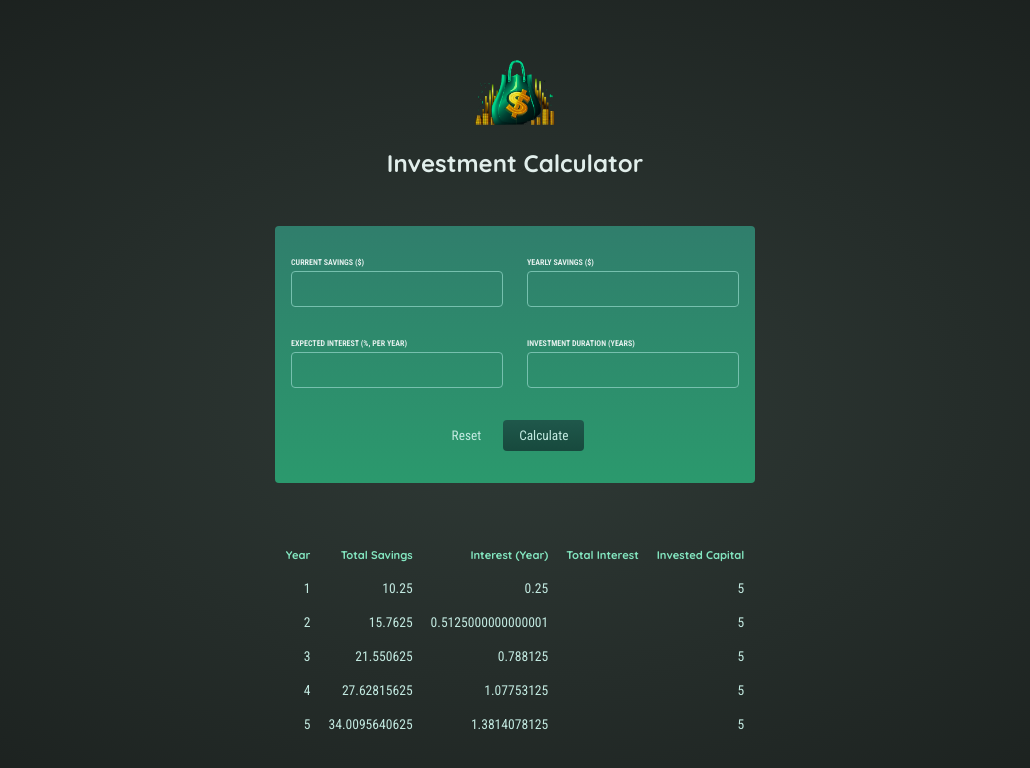
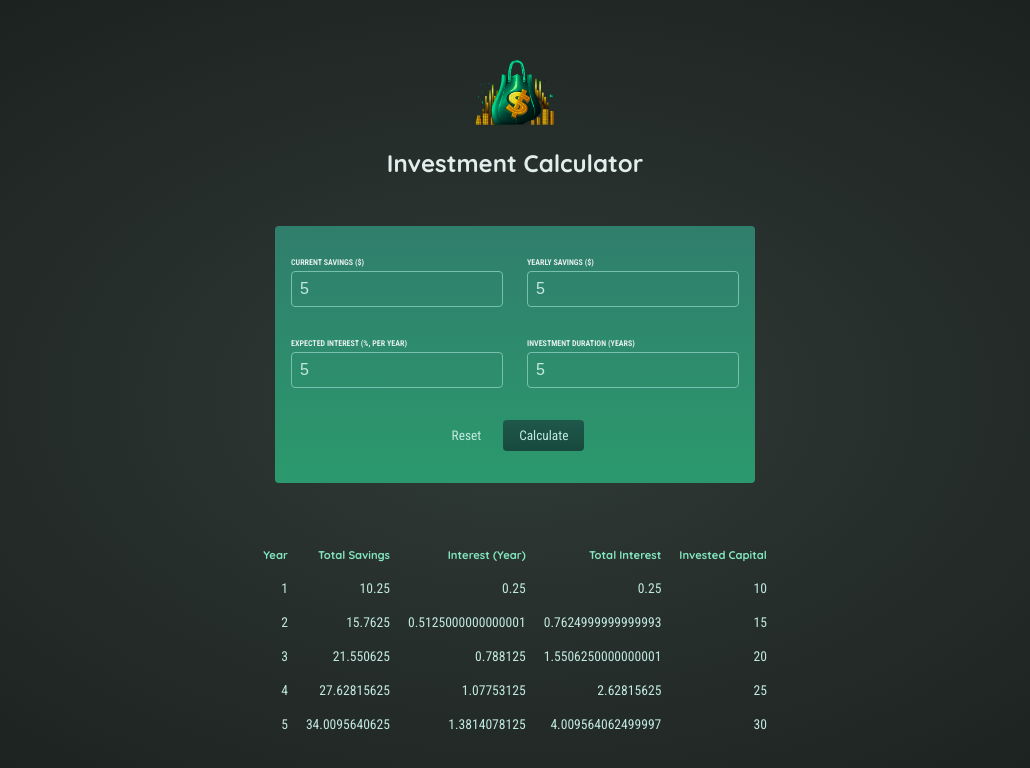
Before and after one commit to dulitharuvin/react-investment-calculator, a React (Create React App) app: page / in a window 1280 px wide. Both pictures are taken after typing "5", "5", "5", "5" into the empty fields and a click on the button "Calculate". Shown: the top 768 px of the page, without its empty margins (125-1155 px from the left). Built offline with nearby package versions, Linux system fonts and the light colour scheme.

Commit message:
updated rerendering of app result data

```diff
--- a/src/App.js
+++ b/src/App.js
@@ -6,38 +6,34 @@ import Header from "./components/UI/Header";
 import EmptyMessage from "./components/UI/EmptyMessage";
 
 function App() {
-  const [yearlyData, setYearlyData] = useState([]);
+  const [userInput, setUserInput] = useState(null);
 
   const calculateHandler = (userInput) => {
-    // Should be triggered when form is submitted
-    // You might not directly want to bind it to the submit event on the form though...
+    setUserInput(userInput);
+  };
 
-    const yearlyData = []; // per-year results
+  const resetList = () => {
+    setUserInput(null);
+  };
 
+  const yearlyData = []; // per-year results
+  if (userInput) {
     let currentSavings = +userInput.currentSavings; // feel free to change the shape of this input object!
     const yearlyContribution = +userInput.yearlySavings; // as mentioned: feel free to change the shape...
     const expectedReturn = +userInput.expectedReturn / 100;
     const duration = +userInput.duration;
 
-    // The below code calculates yearly results (total savings, interest etc)
     for (let i = 0; i < duration; i++) {
       const yearlyInterest = currentSavings * expectedReturn;
       currentSavings += yearlyInterest + yearlyContribution;
       yearlyData.push({
-        // feel free to change the shape of the data pushed to the array!
         year: i + 1,
         yearlyInterest: yearlyInterest,
         savingsEndOfYear: currentSavings,
         yearlyContribution: yearlyContribution,
       });
     }
-
-    setYearlyData(yearlyData);
-  };
-
-  const resetList = () => {
-    setYearlyData([]);
-  };
+  }
 
   return (
     <div>
@@ -48,8 +44,8 @@ function App() {
         resetList={resetList}
       />
 
-      {yearlyData.length && <InvestmentsList yearlyData={yearlyData} />}
-      {!yearlyData.length && <EmptyMessage />}
+      {userInput && <InvestmentsList yearlyData={yearlyData} initialInvestment={userInput.currentSavings}/>}
+      {!userInput && <EmptyMessage />}
     </div>
   );
 }
--- a/src/components/Invetments/InvestmentsList.js
+++ b/src/components/Invetments/InvestmentsList.js
@@ -3,15 +3,21 @@ import React from "react";
 import styles from "./InvestmentsList.module.css";
 
 const InvestmentsList = (props) => {
-  const { yearlyData } = props;
+  const { yearlyData, initialInvestment } = props;
 
-  const yearlyDataRaws = yearlyData.map((yd) => (
+  const initialInvestmentProp = +initialInvestment;
+
+  const yearlyDataRows = yearlyData.map((yd) => (
     <tr key={yd.year}>
       <td>{yd.year}</td>
       <td>{yd.savingsEndOfYear}</td>
       <td>{yd.yearlyInterest}</td>
-      <td>{}</td>
-      <td>{yd.yearlyContribution}</td>
+      <td>
+        {yd.savingsEndOfYear -
+          initialInvestmentProp -
+          yd.yearlyContribution * yd.year}
+      </td>
+      <td>{initialInvestmentProp + yd.yearlyContribution * yd.year}</td>
     </tr>
   ));
   return (
@@ -25,7 +31,7 @@ const InvestmentsList = (props) => {
           <th>Invested Capital</th>
         </tr>
       </thead>
-      <tbody>{yearlyDataRaws}</tbody>
+      <tbody>{yearlyDataRows}</tbody>
     </table>
   );
 };
--- a/src/components/NewInvestments/InvestmentForm.js
+++ b/src/components/NewInvestments/InvestmentForm.js
@@ -19,10 +19,6 @@ const InvestmentForm = (props) => {
     };
 
     props.onAddInvestment(investmentData);
-    setCurrentSavings("");
-    setYearlySavings("");
-    setExpectedReturn("");
-    setDuration("");
   };
 
   const resetHandler = () => {
```
